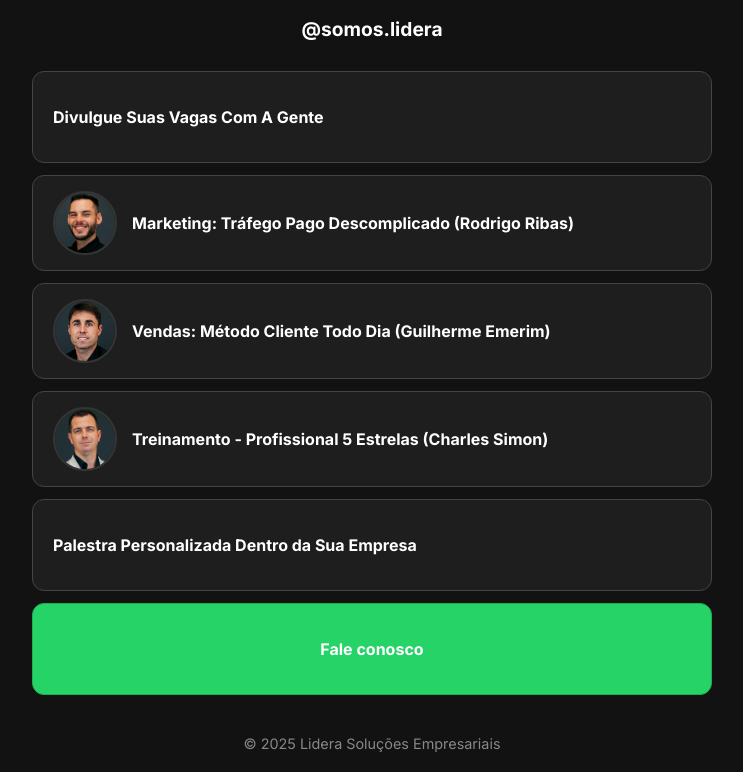
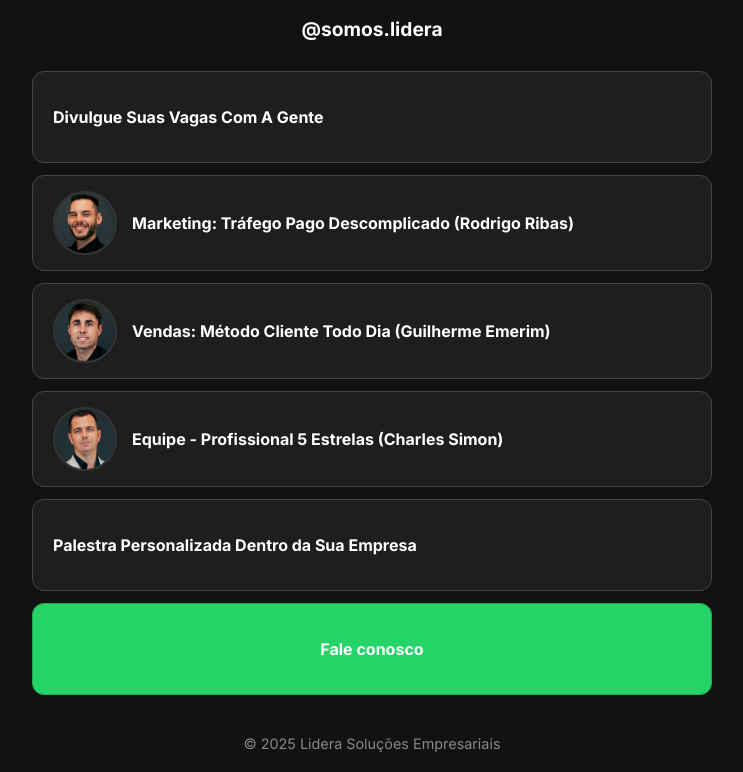
Before and after one commit to somoslidera/bio, a plain HTML site: page index.html in a window 1280 px wide. Shown: the part 137-909 px from the top of the page, without its empty margins (268-1011 px from the left). Drawn offline with Linux system fonts and the light colour scheme.

Commit message:
Update button text for training link

```diff
--- a/index.html
+++ b/index.html
@@ -150,7 +150,7 @@
         <a href="https://wa.me/5551997177203?text=Ol%C3%A1%20Charles!%20Vim%20pelo%20link%20da%20bio%20do%20Lidera%20e%20tenho%20interesse%20no%20Treinamento%20Profissional%205%20Estrelas." target="_blank" class="link-button curso">
             <!-- Certifique-se de que o arquivo foto-charles.jpg está na pasta -->
             <img src="foto-charles.jpg" alt="Charles Simon" class="button-icon">
-            <span>Treinamento - Profissional 5 Estrelas (Charles Simon)</span>
+            <span>Equipe - Profissional 5 Estrelas (Charles Simon)</span>
         </a>
 
         <!-- Botão Palestra -->
```
